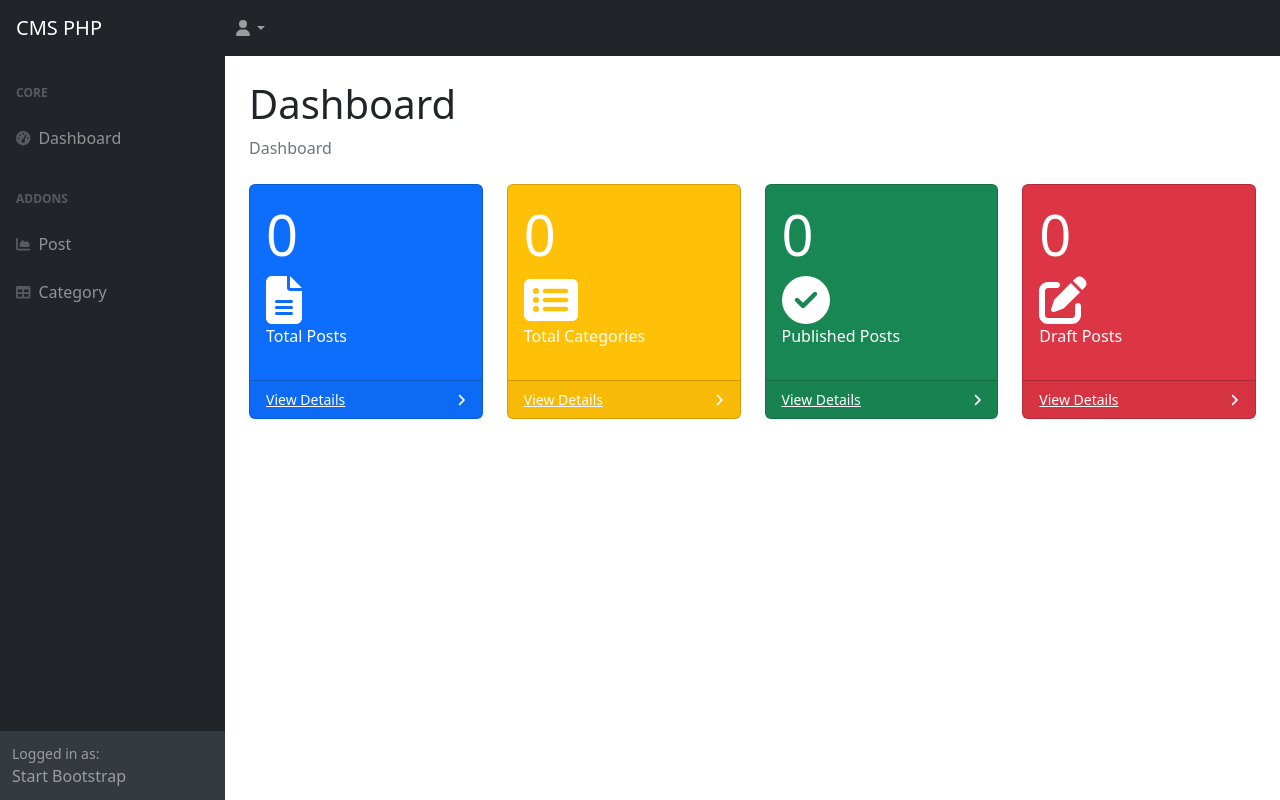
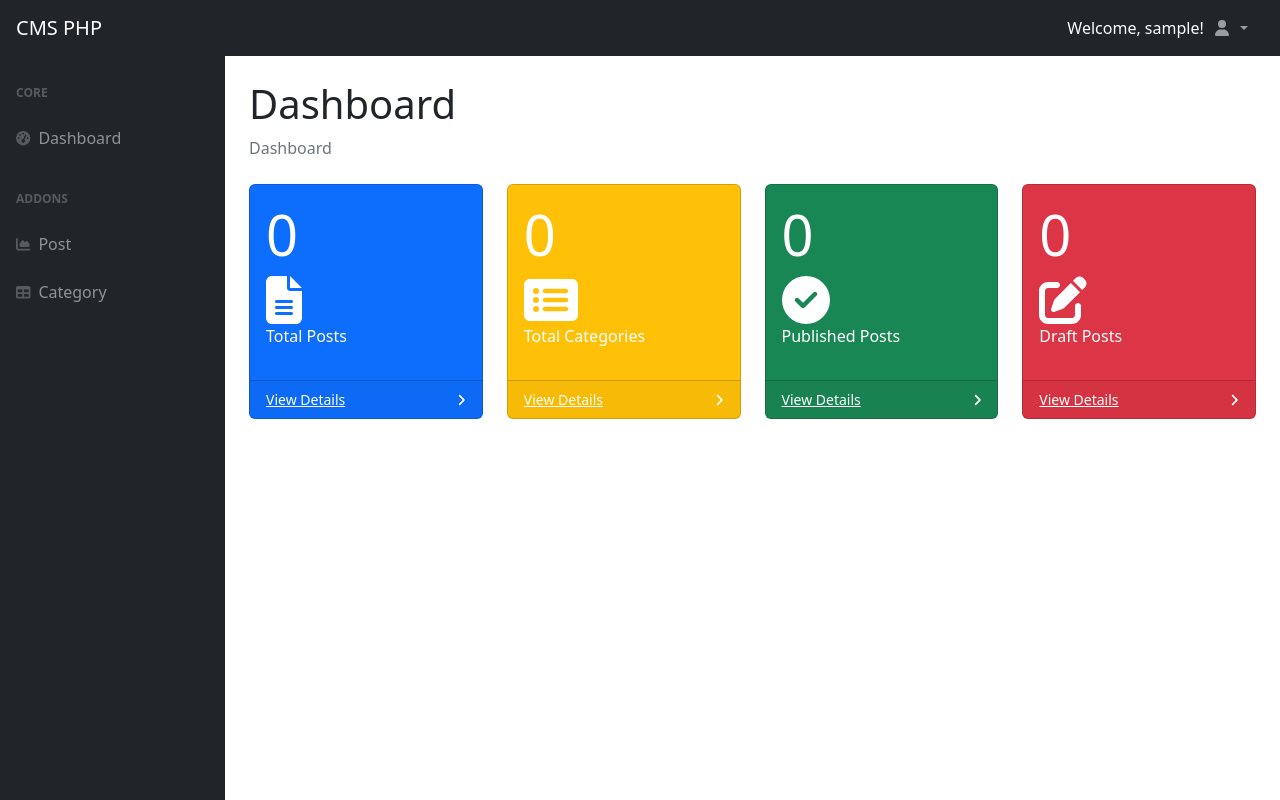
Before and after one commit to NeranjanMe/cmsphp, a PHP site: page /author/index.php in a window 1280 px wide. Run offline with PHP 8.4, Linux system fonts and the light colour scheme; the visitor is signed in with stand-in values (Sample User, id 1); data that the repository does not hold is empty; some libraries are stand-ins or nearby versions.

Commit message:
Add Log out Page and Session.

```diff
--- a/author/index.php
+++ b/author/index.php
@@ -65,10 +65,6 @@ include '../include/author_header.php'; ?>
                                 Category
                             </a>
                         </div>
-                    </div>
-                    <div class="sb-sidenav-footer">
-                        <div class="small">Logged in as:</div>
-                        Start Bootstrap
                     </div>
                 </nav>
             </div>
--- a/include/author_header.php
+++ b/include/author_header.php
@@ -16,12 +16,19 @@
     <!-- Navbar Brand-->
     <a class="navbar-brand ps-3" href="index.html">CMS PHP</a>
 
-            <!-- Navbar-->
+    <!-- Display the username on the right side of the navbar -->
+    <div class="ms-auto text-white">
+        Welcome, <?php echo $_SESSION['username']; ?>!
+    </div>
+
+    <!-- Navbar -->
     <ul class="navbar-nav ms-auto ms-md-0 me-3 me-lg-4">
         <li class="nav-item dropdown">
-                    <a class="nav-link dropdown-toggle" id="navbarDropdown" href="#" role="button" data-bs-toggle="dropdown" aria-expanded="false"><i class="fas fa-user fa-fw"></i></a>
+            <a class="nav-link dropdown-toggle" id="navbarDropdown" href="#" role="button" data-bs-toggle="dropdown" aria-expanded="false">
+                <i class="fas fa-user fa-fw"></i>
+            </a>
             <ul class="dropdown-menu dropdown-menu-end" aria-labelledby="navbarDropdown">
-                        <li><a class="dropdown-item" href="#!">Logout</a></li>
+                <li><a class="dropdown-item" href="../logout.php">Logout</a></li>
             </ul>
         </li>
     </ul>
--- /dev/null
+++ b/logout.php
@@ -0,0 +1,6 @@
+<?php
+session_start();
+session_destroy();
+header("Location: login.php");
+exit;
+?>
--- a/process/process_login.php
+++ b/process/process_login.php
@@ -29,4 +29,5 @@ if ($user && password_verify($password, $user->password)) {
     // Error! Authentication failed. Handle this error appropriately for your application.
     die("Invalid username or password");
 }
+
 ?>
```
Lines whose indentation alone changed are shown as unchanged.
